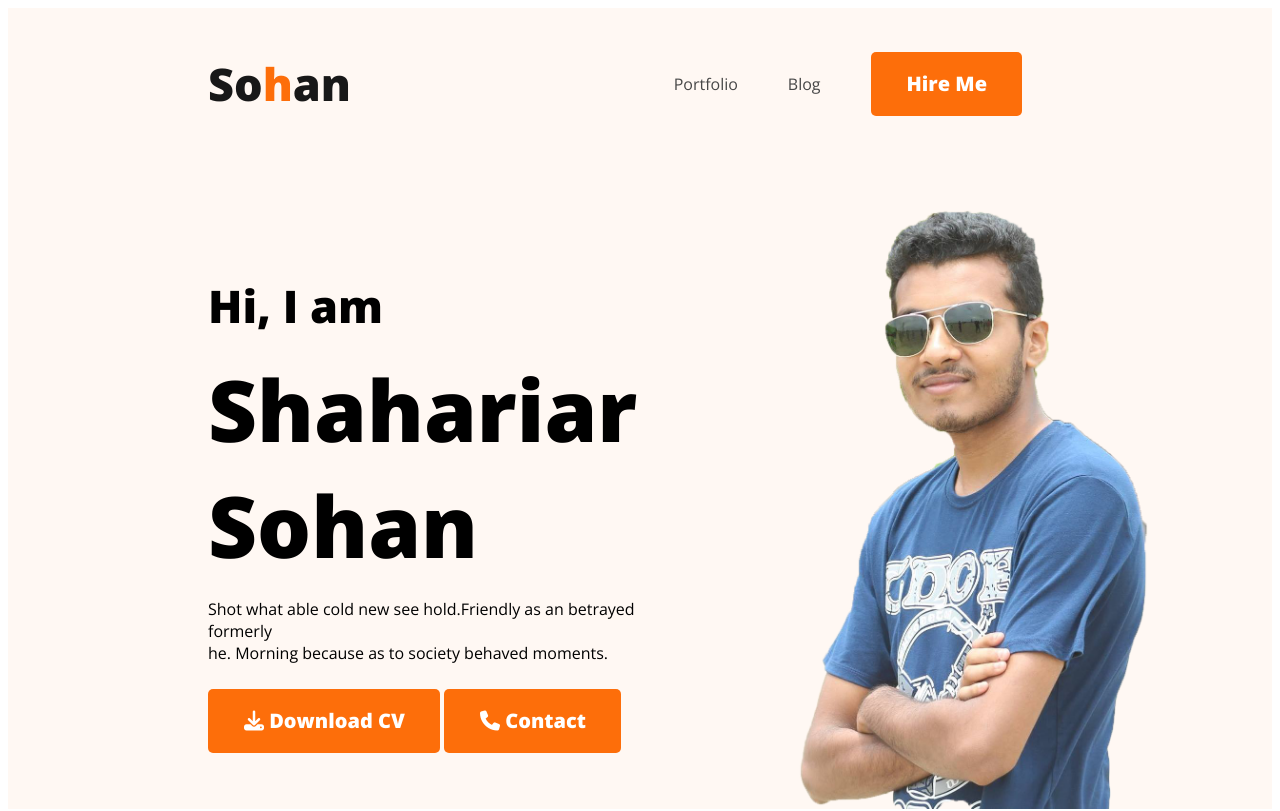
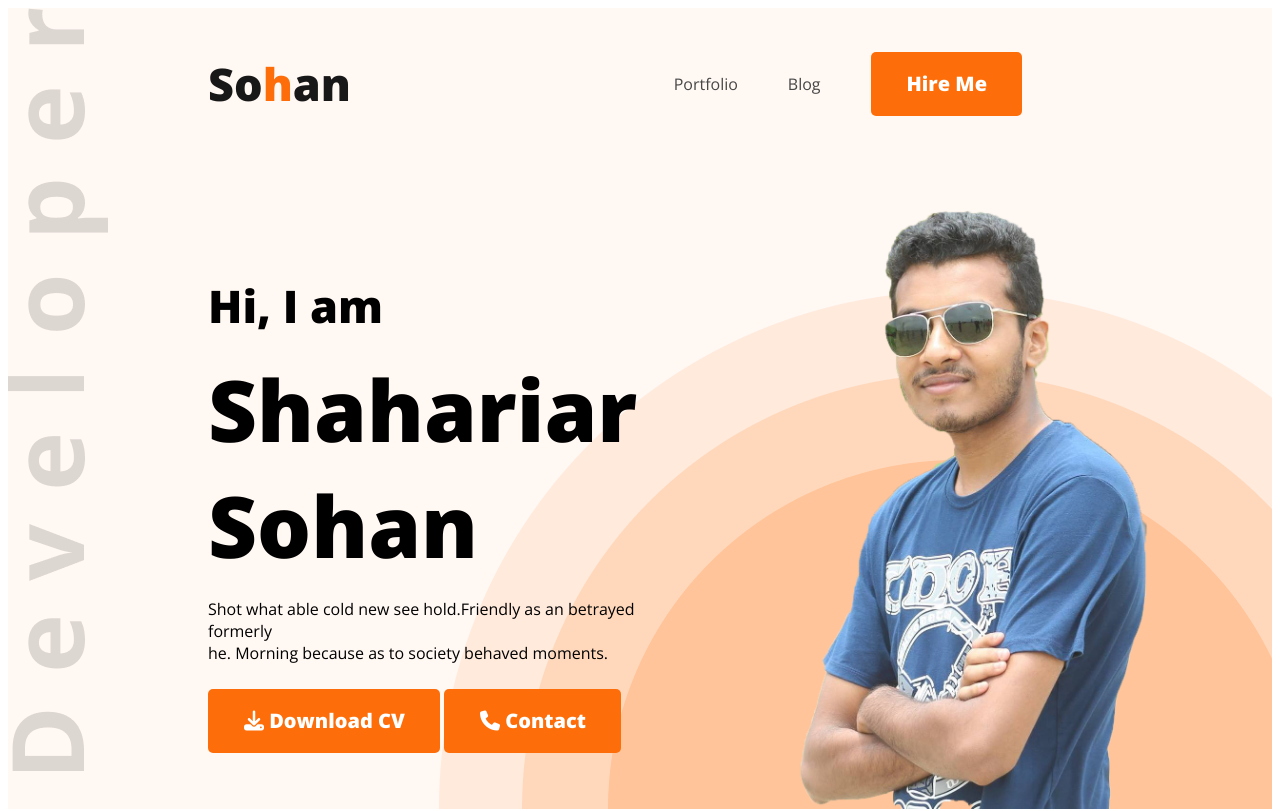
Before and after one commit to ShahariarSohan/my-first-portfolio, a plain HTML site: page index.html in a window 1280 px wide. Shown: the top 811 px of the page. Drawn offline with nearby package versions, Linux system fonts and the light colour scheme; the site is published under a folder, as on GitHub Pages, so addresses that start at the root find nothing.

Commit message:
I have solve it by the grace of Allah

```diff
--- a/styles/style.css
+++ b/styles/style.css
@@ -53,7 +53,7 @@ nav a {
 /* header area */
 .header {
     background: #FFF8F3;
-    background-image: url("/images/header_bg.png"),url("/images/developer.png");
+    background-image: url("../images/header_bg.png"),url("../images/developer.png");
     background-repeat: no-repeat;
     background-position: bottom right,top left;
 
@@ -66,7 +66,6 @@ nav a {
     align-items: center;
     padding: 0 0 0 200px;
 }
-
 .profile-img {
     width: 650px;
 }
```
Also changed, not shown: index.html (+0 -2 lines).
